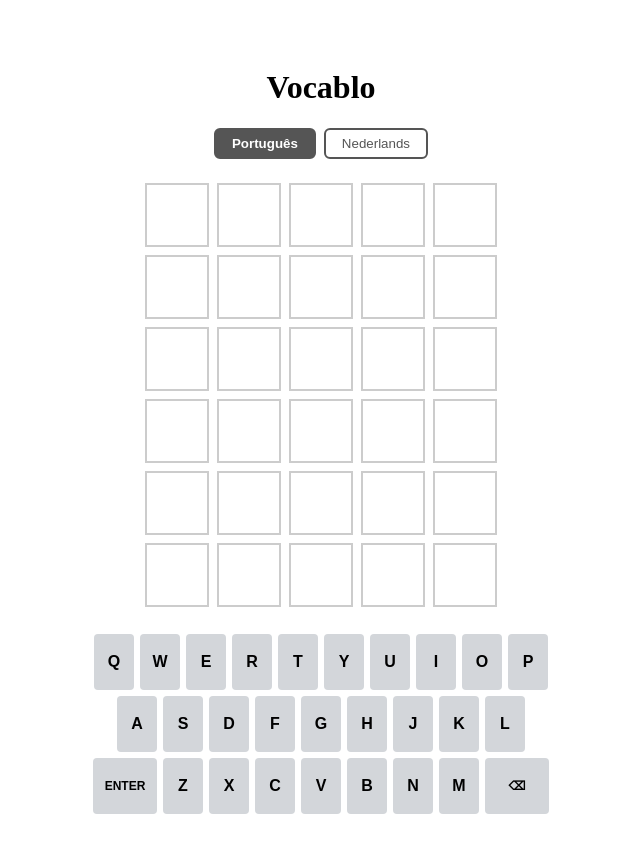
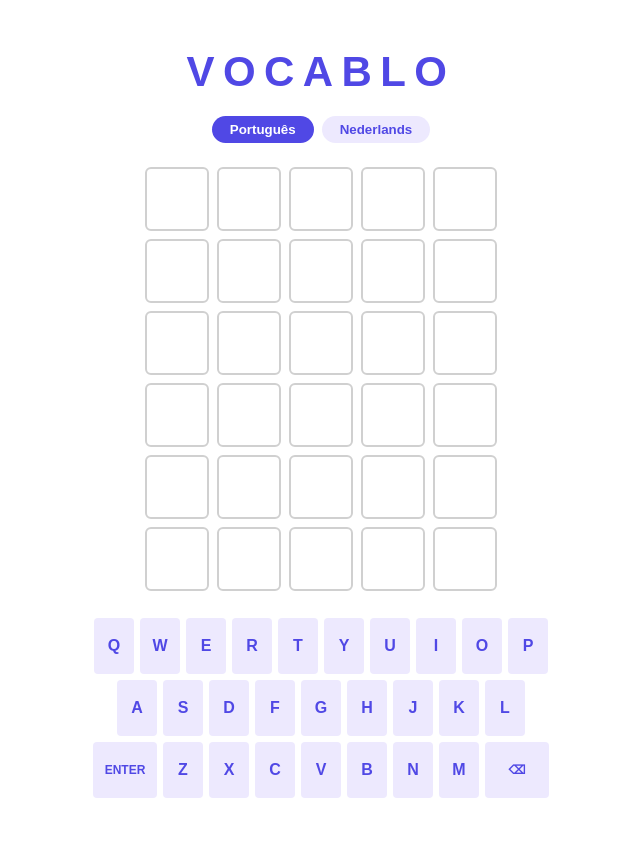
Before and after one commit to wcocink/vocablo, a React (Create React App) app: page / in a window 1280 px wide. Shown: the top 852 px of the page, without its empty margins (319-959 px from the left). Built offline with nearby package versions, Linux system fonts and the light colour scheme.

Commit message:
feat: visual redesign and colored keyboard by letter status

```diff
--- a/src/App.js
+++ b/src/App.js
@@ -147,6 +147,21 @@ function App() {
   // tentativas já submetidas + tentativa atual em andamento (omitida se o jogo acabou)
   const allGuesses = gameStatus !== null ? guesses : [...guesses, currentGuess];
 
+  // Constrói um mapa { letra → melhor status } a partir de todos os resultados submetidos.
+  // A prioridade é correct > present > absent: se uma letra já apareceu como "correct",
+  // esse status nunca é rebaixado por um "present" ou "absent" de outra tentativa.
+  const STATUS_PRIORITY = { correct: 2, present: 1, absent: 0 };
+  const letterStatuses = results.reduce((acc, result) => {
+    result.forEach(({ letter, status }) => {
+      const current = acc[letter];
+      // Atualiza apenas se o novo status tiver prioridade maior que o registrado
+      if (current === undefined || STATUS_PRIORITY[status] > STATUS_PRIORITY[current]) {
+        acc[letter] = status;
+      }
+    });
+    return acc;
+  }, {});
+
   return (
     <div style={{
       display: 'flex',
@@ -155,11 +170,19 @@ function App() {
       minHeight: '100vh',
       paddingTop: 40,
     }}>
-      <h1>Vocablo</h1>
+      <h1 style={{
+        fontFamily: 'sans-serif',
+        fontSize: 42,
+        fontWeight: 700,
+        letterSpacing: '0.2em',
+        textTransform: 'uppercase',
+        color: '#5048e5',
+        margin: '0 0 20px',
+      }}>
+        Vocablo
+      </h1>
 
-      {/* Seletor de idioma: um botão por idioma disponível em LANGUAGES.
-          O botão do idioma ativo recebe fundo escuro e texto branco;
-          os inativos ficam com fundo transparente e borda visível. */}
+      {/* Seletor de idioma: ativo em roxo escuro (#5048e5), inativo em roxo claro (#ede9fe) */}
       <div style={{ display: 'flex', gap: 8, marginBottom: 24 }}>
         {LANGUAGES.map(({ key, label }) => {
           const isActive = key === language;
@@ -168,13 +191,13 @@ function App() {
               key={key}
               onClick={() => handleLanguageChange(key)}
               style={{
-                padding: '6px 16px',
-                borderRadius: 6,
-                border: '2px solid #555',
+                padding: '6px 18px',
+                borderRadius: 20,
+                border: 'none',
                 cursor: isActive ? 'default' : 'pointer',
-                fontWeight: isActive ? 'bold' : 'normal',
-                backgroundColor: isActive ? '#555' : 'transparent',
-                color: isActive ? '#fff' : '#555',
+                fontWeight: 'bold',
+                backgroundColor: isActive ? '#5048e5' : '#ede9fe',
+                color: isActive ? '#fff' : '#5048e5',
               }}
             >
               {label}
@@ -210,8 +233,8 @@ function App() {
             marginTop: 12,
             padding: '8px 20px',
             borderRadius: 6,
-            border: '2px solid #555',
-            backgroundColor: '#555',
+            border: 'none',
+            backgroundColor: '#5048e5',
             color: '#fff',
             fontWeight: 'bold',
             cursor: 'pointer',
@@ -221,8 +244,8 @@ function App() {
         </button>
       )}
 
-      {/* O teclado continua visível, mas handleKey bloqueia o input quando gameStatus !== null */}
-      <Keyboard onKey={handleKey} />
+      {/* Passa letterStatuses para o Keyboard colorir cada tecla conforme o melhor status conhecido */}
+      <Keyboard onKey={handleKey} letterStatuses={letterStatuses} />
     </div>
   );
 }
--- a/src/components/Grid.js
+++ b/src/components/Grid.js
@@ -6,36 +6,55 @@ const COLS = 5;
 
 // Mapeia cada status para uma cor de fundo
 const STATUS_COLORS = {
-  correct: '#6aaa64', // verde: letra certa no lugar certo
-  present: '#c9b458', // amarelo: letra certa no lugar errado
-  absent:  '#787c7e', // cinza escuro: letra não existe na palavra
+  correct: '#538d4e', // verde: letra certa no lugar certo
+  present: '#b59f3b', // amarelo: letra certa no lugar errado
+  absent:  '#3a3a3c', // cinza escuro: letra não existe na palavra
 };
 
-// Cell representa uma única célula da grade
-// Recebe uma letra e um status para definir a cor de fundo
-function Cell({ letter, status }) {
-  // Se há status, usa a cor correspondente; caso contrário, fundo branco
-  const backgroundColor = STATUS_COLORS[status] || '#ffffff';
+// Cell representa uma única célula da grade.
+// A prop `animate` ativa a animação "pop" quando uma letra é digitada
+// na tentativa atual. Usamos `key` baseado na letra (ver Grid) para
+// forçar remontagem da célula sempre que a letra muda, fazendo a
+// animação CSS disparar do zero a cada novo caractere digitado.
+function Cell({ letter, status, animate }) {
+  // `animate` é true para células da tentativa atual com letra digitada.
+  // Três casos possíveis:
+  // 1. Tem status (tentativa submetida): cor do STATUS_COLORS, letra branca
+  // 2. Tentativa atual com letra (animate): fundo branco, borda e letra roxas
+  // 3. Vazia ou sem status: fundo branco, borda cinza
+  let backgroundColor, color, border;
 
-  // Texto branco sobre células coloridas, escuro sobre células vazias
-  const color = status ? '#ffffff' : '#000000';
-
-  // Borda colorida quando há status, cinza padrão para células sem status
-  const border = status ? `2px solid ${backgroundColor}` : '2px solid #ccc';
+  if (status) {
+    backgroundColor = STATUS_COLORS[status];
+    color  = '#ffffff';
+    border = `2px solid ${backgroundColor}`;
+  } else if (animate) {
+    backgroundColor = '#ffffff';
+    color  = '#5048e5';
+    border = '2px solid #5048e5';
+  } else {
+    backgroundColor = '#ffffff';
+    color  = '#000000';
+    border = '2px solid #d0d0d0';
+  }
 
   return (
     <div style={{
-      width: 60,           // largura fixa de 60px
-      height: 60,          // altura fixa de 60px
+      width: 60,
+      height: 60,
       border,
+      borderRadius: 6,
       backgroundColor,
       color,
       display: 'flex',
-      alignItems: 'center',     // centraliza verticalmente
-      justifyContent: 'center', // centraliza horizontalmente
-      fontSize: 28,
-      fontWeight: 'bold',
-      textTransform: 'uppercase', // garante que a letra seja exibida em maiúsculo
+      alignItems: 'center',
+      justifyContent: 'center',
+      fontFamily: 'sans-serif',
+      fontSize: 22,
+      fontWeight: 700,
+      textTransform: 'uppercase',
+      // Aplica a animação "pop" apenas quando `animate` for true
+      animation: animate ? 'pop 100ms ease-in-out' : 'none',
     }}>
       {letter}
     </div>
@@ -47,31 +66,56 @@ function Cell({ letter, status }) {
 // - guesses: array de strings com as palavras digitadas (submetidas + atual)
 // - results: array de resultados do checkGuess, um por tentativa submetida
 function Grid({ guesses = [], results = [] }) {
-  // Monta a matriz de células com base nas tentativas e resultados
+  // A linha atual (sem resultado ainda) é sempre a de índice results.length:
+  // cada submissão adiciona um item a results, avançando o índice.
+  const currentRowIndex = results.length;
+
   const rows = Array.from({ length: ROWS }, (_, rowIndex) => {
     const word = guesses[rowIndex] || '';
-
-    // Resultado da linha, se já foi submetida; undefined para linhas sem resultado
     const result = results[rowIndex];
 
-    return Array.from({ length: COLS }, (_, colIndex) => ({
+    // Identifica se esta linha é a tentativa atual (ainda não submetida)
+    const isCurrentRow = rowIndex === currentRowIndex;
+
+    return {
+      isCurrentRow,
+      cells: Array.from({ length: COLS }, (_, colIndex) => ({
         letter: word[colIndex] || '',
-      // Usa o status do resultado se disponível; undefined para tentativa atual e linhas vazias
         status: result ? result[colIndex].status : undefined,
-    }));
+        // Anima apenas células com letra na linha atual
+        animate: isCurrentRow && !!(word[colIndex]),
+      })),
+    };
   });
 
   return (
-    // Container principal: empilha as linhas verticalmente com espaçamento
+    <div>
+      {/* Keyframes da animação "pop": escala de 1 → 1.08 → 1 em 100ms */}
+      <style>{`
+        @keyframes pop {
+          0%   { transform: scale(1);    }
+          50%  { transform: scale(1.08); }
+          100% { transform: scale(1);    }
+        }
+      `}</style>
+
       <div style={{ display: 'flex', flexDirection: 'column', gap: 8 }}>
-      {rows.map((row, rowIndex) => (
-        // Cada linha exibe suas 5 células lado a lado
+        {rows.map(({ cells, isCurrentRow }, rowIndex) => (
           <div key={rowIndex} style={{ display: 'flex', gap: 8 }}>
-          {row.map(({ letter, status }, colIndex) => (
-            <Cell key={colIndex} letter={letter} status={status} />
+            {cells.map(({ letter, status, animate }, colIndex) => (
+              // Usar `colIndex-letter` como key na linha atual força a remontagem
+              // da célula a cada mudança de letra, reiniciando a animação CSS.
+              // Nas demais linhas, a key fixa evita remontagens desnecessárias.
+              <Cell
+                key={isCurrentRow ? `${colIndex}-${letter}` : colIndex}
+                letter={letter}
+                status={status}
+                animate={animate}
+              />
             ))}
           </div>
         ))}
+      </div>
     </div>
   );
 }
--- a/src/components/Keyboard.js
+++ b/src/components/Keyboard.js
@@ -7,22 +7,36 @@ const ROWS = [
   ['ENTER', 'Z', 'X', 'C', 'V', 'B', 'N', 'M', '⌫'],
 ];
 
-// Key representa uma tecla individual do teclado
-// Recebe o rótulo da tecla e uma função onKey chamada ao clicar
-function Key({ label, onKey }) {
-  // Teclas especiais (ENTER e ⌫) são mais largas que as demais
+// Mapeia cada status para as cores de fundo e texto da tecla correspondente
+const STATUS_STYLES = {
+  correct: { backgroundColor: '#538d4e', color: '#ffffff' },
+  present: { backgroundColor: '#b59f3b', color: '#ffffff' },
+  absent:  { backgroundColor: '#3a3a3c', color: '#ffffff' },
+};
+
+// Key representa uma tecla individual do teclado.
+// Recebe `status` (melhor status conhecido da letra) para determinar a cor da tecla.
+// Teclas especiais (ENTER, ⌫) e letras sem status usam o estilo padrão roxo.
+function Key({ label, onKey, status }) {
   const isWide = label === 'ENTER' || label === '⌫';
+
+  // Aplica o estilo do status se existir; caso contrário usa o padrão roxo claro
+  const { backgroundColor, color } = STATUS_STYLES[status] || {
+    backgroundColor: '#ede9fe',
+    color: '#5048e5',
+  };
 
   return (
     <button
       onClick={() => onKey(label)}
       style={{
-        width: isWide ? 64 : 40,  // largura maior para teclas especiais
+        width: isWide ? 64 : 40,
         height: 56,
         margin: 3,
         border: 'none',
         borderRadius: 4,
-        backgroundColor: '#d3d6da',
+        backgroundColor,
+        color,
         fontSize: isWide ? 12 : 16,
         fontWeight: 'bold',
         cursor: 'pointer',
@@ -33,17 +47,16 @@ function Key({ label, onKey }) {
   );
 }
 
-// Keyboard renderiza o teclado completo com 3 linhas de teclas
-// Recebe a prop `onKey`, chamada com a tecla pressionada como argumento
-function Keyboard({ onKey = () => {} }) {
+// Keyboard renderiza o teclado completo com 3 linhas de teclas.
+// Recebe `letterStatuses` — mapa { letra → melhor status } — para colorir cada tecla.
+function Keyboard({ onKey = () => {}, letterStatuses = {} }) {
   return (
-    // Container principal: centraliza as linhas do teclado
     <div style={{ display: 'flex', flexDirection: 'column', alignItems: 'center', marginTop: 24 }}>
       {ROWS.map((row, rowIndex) => (
-        // Cada linha agrupa suas teclas lado a lado
         <div key={rowIndex} style={{ display: 'flex' }}>
           {row.map((label) => (
-            <Key key={label} label={label} onKey={onKey} />
+            // Passa o status da letra correspondente; teclas especiais não têm status
+            <Key key={label} label={label} onKey={onKey} status={letterStatuses[label]} />
           ))}
         </div>
       ))}
```
Lines whose indentation alone changed are shown as unchanged.
